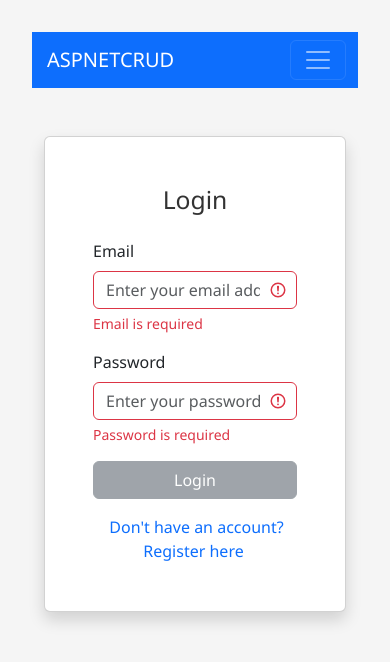
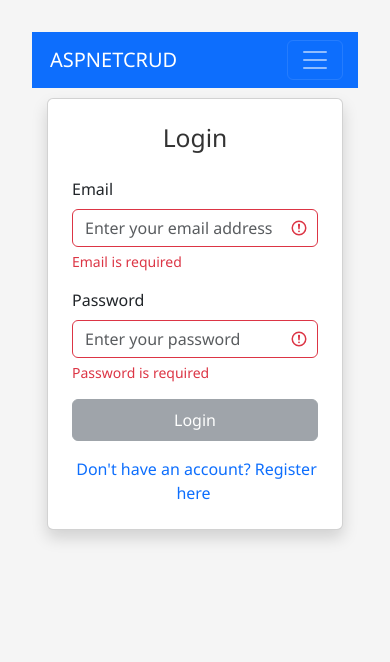
Before and after one commit to mrhonek/dotnetcrudclient, a Vue app: page /login in a window 390 px wide. Shown: the top 662 px of the page. Built offline with nearby package versions, Linux system fonts and the light colour scheme; the HTML template or start-up script is replaced by a standard one.

Commit message:
fix: Improve layout with proper spacing and container width

```diff
--- a/src/App.vue
+++ b/src/App.vue
@@ -17,12 +17,8 @@ onMounted(() => {
     </header>
 
     <main>
-      <div class="container-fluid">
-        <div class="row justify-content-center">
-          <div class="col-12 col-md-10 col-lg-9 col-xl-8">
-            <RouterView />
-          </div>
-        </div>
+      <div class="container">
+        <RouterView />
       </div>
     </main>
   </div>
@@ -45,7 +41,18 @@ body {
 main {
   flex: 1;
   width: 100%;
+  padding: 20px 0;
 }
 
-/* We'll use Bootstrap's container class instead of our custom one */
+.container {
+  max-width: 1140px;
+  margin: 0 auto;
+  padding: 0 15px;
+}
+
+@media (max-width: 768px) {
+  main {
+    padding: 10px 0;
+  }
+}
 </style>
--- a/src/views/HomeView.vue
+++ b/src/views/HomeView.vue
@@ -102,6 +102,12 @@ export default defineComponent({
 .card {
   transition: transform 0.2s ease;
   box-shadow: 0 4px 6px rgba(0, 0, 0, 0.05);
+  height: 100%;
+  margin-bottom: 20px;
+}
+
+.card-body {
+  padding: 1.5rem;
 }
 
 .card:hover {
@@ -112,6 +118,11 @@ export default defineComponent({
 .card-title {
   color: #007bff;
   font-weight: 600;
+  margin-bottom: 1rem;
+}
+
+.list-group-item {
+  padding: 0.75rem 1.25rem;
 }
 
 @media (max-width: 768px) {
--- a/src/views/LoginView.vue
+++ b/src/views/LoginView.vue
@@ -1,8 +1,8 @@
 <template>
-  <div class="row justify-content-center my-5">
-    <div class="col-md-8 col-lg-6 col-xl-5">
-      <div class="card shadow">
-        <div class="card-body p-5">
+  <div class="row justify-content-center">
+    <div class="col-md-6 col-lg-5">
+      <div class="card shadow mb-4">
+        <div class="card-body p-4 p-lg-5">
           <h2 class="text-center mb-4">Login</h2>
           <form @submit.prevent="login" class="needs-validation" novalidate>
             <div class="mb-3">
@@ -45,7 +45,7 @@
 
             <button
               type="submit"
-              class="btn btn-primary w-100"
+              class="btn btn-primary w-100 py-2"
               :disabled="isSubmitting || !isFormValid"
             >
               <span v-if="isSubmitting" class="spinner-border spinner-border-sm me-2" role="status"></span>
--- a/src/views/RegisterView.vue
+++ b/src/views/RegisterView.vue
@@ -1,8 +1,8 @@
 <template>
-  <div class="row justify-content-center my-5">
-    <div class="col-md-9 col-lg-8 col-xl-7">
-      <div class="card shadow">
-        <div class="card-body p-5">
+  <div class="row justify-content-center">
+    <div class="col-md-8 col-lg-7">
+      <div class="card shadow mb-4">
+        <div class="card-body p-4 p-lg-5">
           <h2 class="text-center mb-4">Create Account</h2>
 
           <!-- Show API errors from the auth store -->
@@ -104,7 +104,7 @@
 
             <button
               type="submit"
-              class="btn btn-primary w-100"
+              class="btn btn-primary w-100 py-2"
               :disabled="!isFormValid || authStore.isLoading"
             >
               <span v-if="authStore.isLoading" class="spinner-border spinner-border-sm me-2" role="status"></span>
```
